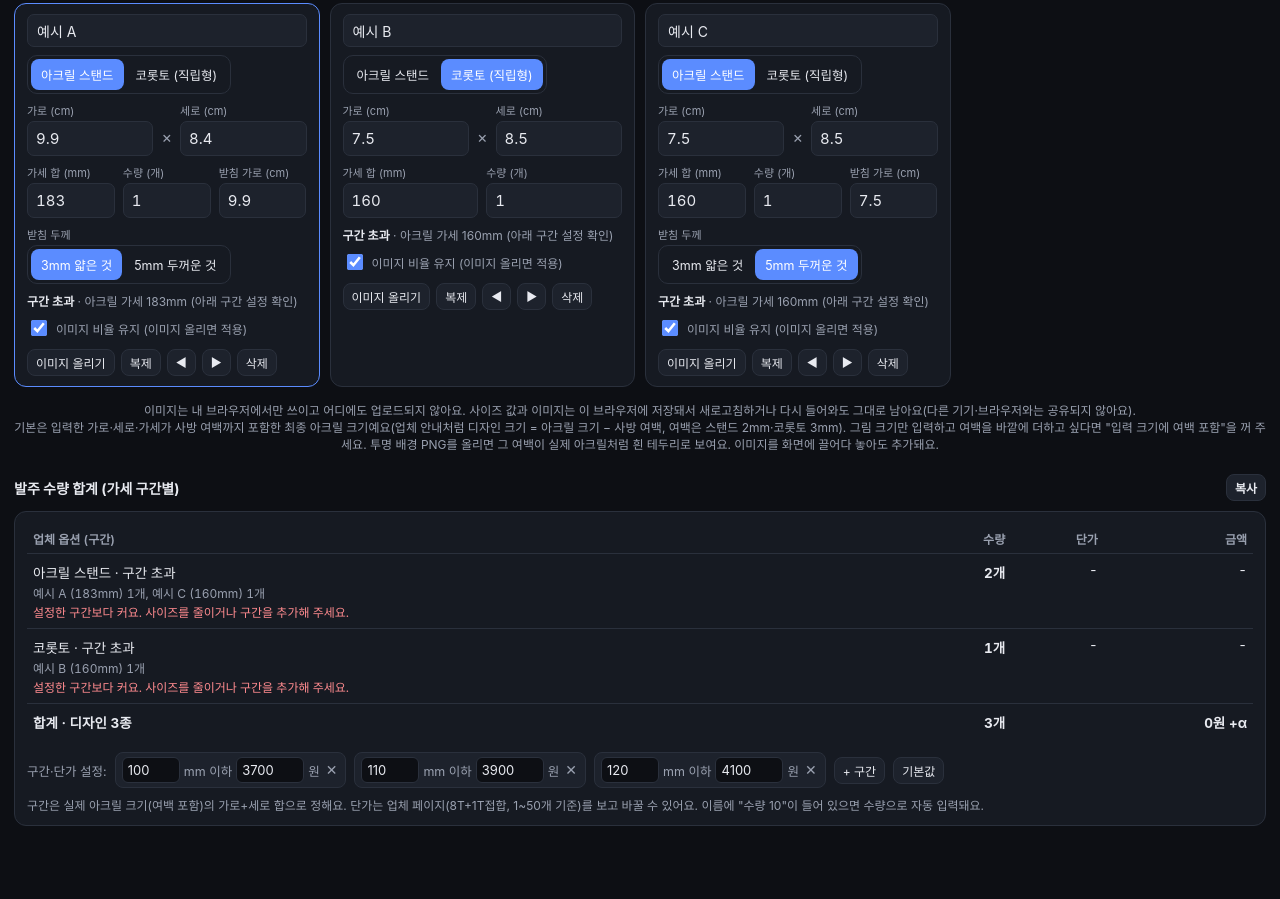
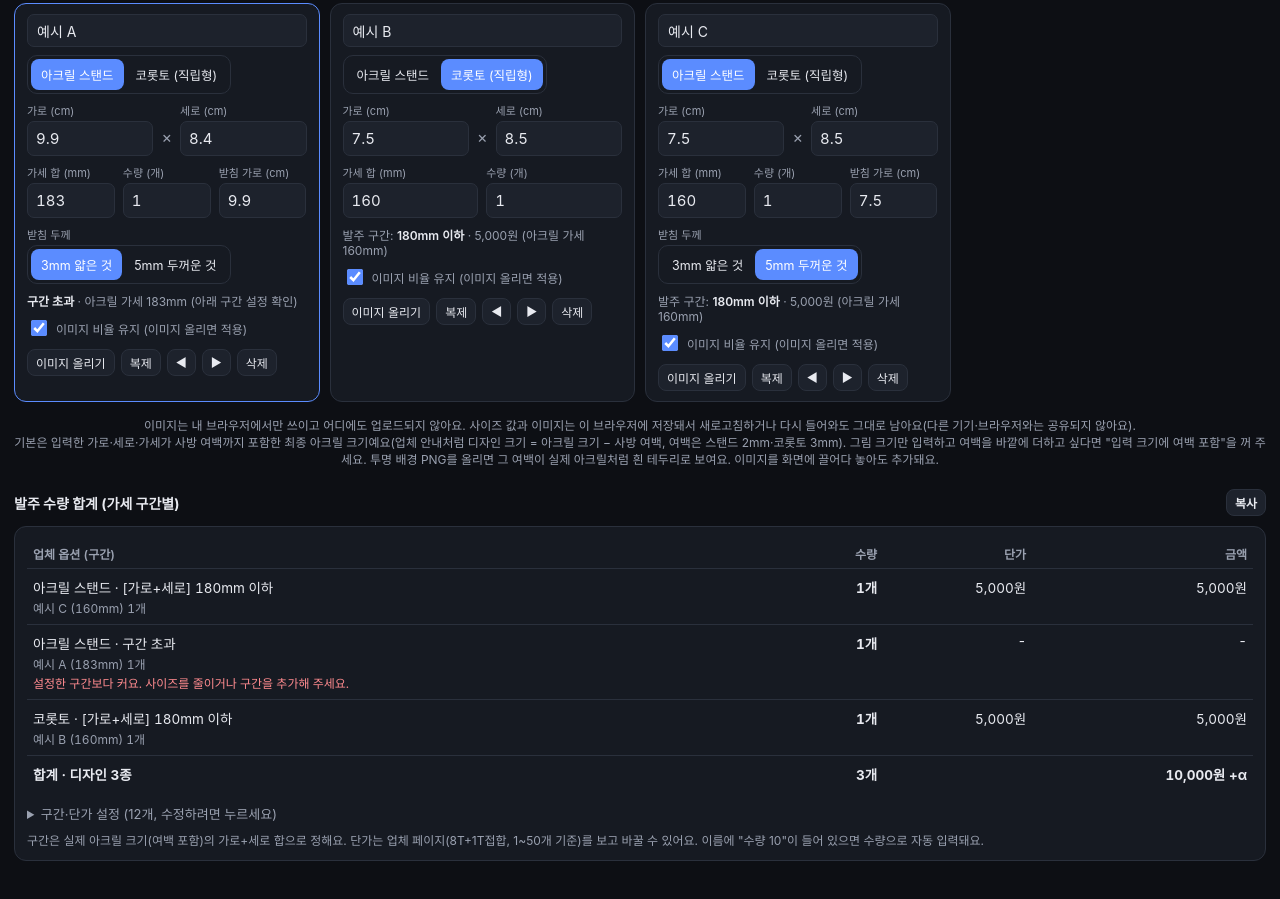
Before and after one commit to rinixxxrini/check-fillit, a plain HTML site: page index.html in a window 1280 px wide. Shown: the part 804-1703 px from the top of the page. Drawn offline with Linux system fonts and the light colour scheme.

Commit message:
업체 전체 구간(40~180mm)과 단가로 기본값 변경, 구간 설정 접기
Co-Authored-By: Claude Opus 5.5 <noreply@anthropic.com>
Claude-Session: https://claude.ai/code/session_016A72WjwCxE7kNjdvSUaGvM

```diff
--- a/index.html
+++ b/index.html
@@ -85,7 +85,7 @@ h2{font-size:14px;margin:22px 0 10px;display:flex;align-items:center;gap:10px;ju
 .otbl th{font-weight:600;color:var(--sub);font-size:12px;text-align:left;padding:6px 6px;border-bottom:1px solid var(--line)}
 .otbl td{padding:8px 6px;border-bottom:1px solid var(--line);vertical-align:top}
 .otbl td.n{text-align:right;white-space:nowrap}
-.otbl th.n{text-align:right}
+.otbl th.n{text-align:right;white-space:nowrap}
 .otbl tr.tot td{border-bottom:0;font-weight:700}
 .otbl .names{color:var(--sub);font-size:12px;margin-top:2px;word-break:keep-all}
 .otbl .warn{color:#ff8b8f;font-size:12px;margin-top:2px}
@@ -183,7 +183,7 @@ h2{font-size:14px;margin:22px 0 10px;display:flex;align-items:center;gap:10px;ju
   var BASE_H=1.0, OVER=0.35, PAD=1.5, TOP=1.0, LABEL_PX=92, RULER_PX=26;
   var uid=1,imgSeq=0;
   /* 업체 옵션: [가로+세로] N mm 이하 구간과 단가(원) — 화면에서 수정 가능 */
-  var DEF_TIERS=[{mm:100,p:3700},{mm:110,p:3900},{mm:120,p:4100}];
+  var DEF_TIERS=[[40,2500],[50,2800],[60,2900],[70,3100],[80,3300],[90,3500],[100,3700],[110,3900],[120,4100],[140,4400],[150,4600],[180,5000]].map(function(t){return {mm:t[0],p:t[1]}});
   var state={items:[],mode:'side',real:true,gap:0.5,fit:true,ruler:false,sel:null,px:DEF_PX,ms:2,mc:3,mInc:true,tiers:DEF_TIERS.map(function(t){return {mm:t.mm,p:t.p}})};
   function M(i){return Math.max(0,(i&&i.type==='corotto'?state.mc:state.ms)||0)/10} /* 사방 여백 (cm): 스탠드 2mm / 코롯토 3mm */
   /* mInc=false(기본): 입력 크기 = 그림(발주 파일) 크기, 업체가 바깥으로 여백 추가 / true: 입력 크기에 여백 포함 */
@@ -495,6 +495,7 @@ h2{font-size:14px;margin:22px 0 10px;display:flex;align-items:center;gap:10px;ju
     });
     return keys.map(function(k){return g[k]}).sort(function(a,b){return a.sort-b.sort});
   }
+  var tierOpen=false;
   function renderOrder(){
     var box=$('#order'),gs=orderGroups();
     var h='';
@@ -512,9 +513,9 @@ h2{font-size:14px;margin:22px 0 10px;display:flex;align-items:center;gap:10px;ju
       });
       h+='<tr class="tot"><td>합계 · 디자인 '+state.items.length+'종</td><td class="n">'+tq+'개</td><td></td><td class="n">'+won(tp)+(allP?'':' +α')+'</td></tr></table>';
     }
-    h+='<div class="tiers"><span>구간·단가 설정:</span>'
+    h+='<details id="tierBox"'+(tierOpen?' open':'')+' style="margin-top:12px"><summary style="cursor:pointer;font-size:13px;color:var(--sub)">구간·단가 설정 ('+state.tiers.length+'개, 수정하려면 누르세요)</summary><div class="tiers">'
       +state.tiers.map(function(t,i){return '<span class="t"><input type="number" inputmode="numeric" min="1" step="1" data-ti="'+i+'" data-tk="mm" value="'+(t.mm||'')+'">mm 이하<input class="p" type="number" inputmode="numeric" min="0" step="10" data-ti="'+i+'" data-tk="p" value="'+(t.p||'')+'">원<button class="rm" data-trm="'+i+'" title="구간 삭제">✕</button></span>'}).join('')
-      +'<button class="btn sm" id="tAdd">+ 구간</button><button class="btn sm" id="tReset">기본값</button></div>'
+      +'<button class="btn sm" id="tAdd">+ 구간</button><button class="btn sm" id="tReset">기본값</button></div></details>'
       +'<p class="info" style="text-align:left;margin-top:8px">구간은 실제 아크릴 크기(여백 포함)의 가로+세로 합으로 정해요. 단가는 업체 페이지(8T+1T접합, 1~50개 기준)를 보고 바꿀 수 있어요. 이름에 "수량 10"이 들어 있으면 수량으로 자동 입력돼요.</p>';
     box.innerHTML=h;
   }
@@ -651,6 +652,7 @@ h2{font-size:14px;margin:22px 0 10px;display:flex;align-items:center;gap:10px;ju
     var v=parseFloat(t.value);tr[t.dataset.tk]=v>0?v:0;
     syncTiers();save();
   });
+  order.addEventListener('toggle',function(e){if(e.target.id==='tierBox')tierOpen=e.target.open},true);
   order.addEventListener('change',function(e){if(e.target.dataset.ti!==undefined)renderOrder()});
   order.addEventListener('click',function(e){
     var t=e.target;
```
Also changed, not shown: 1 other file.
